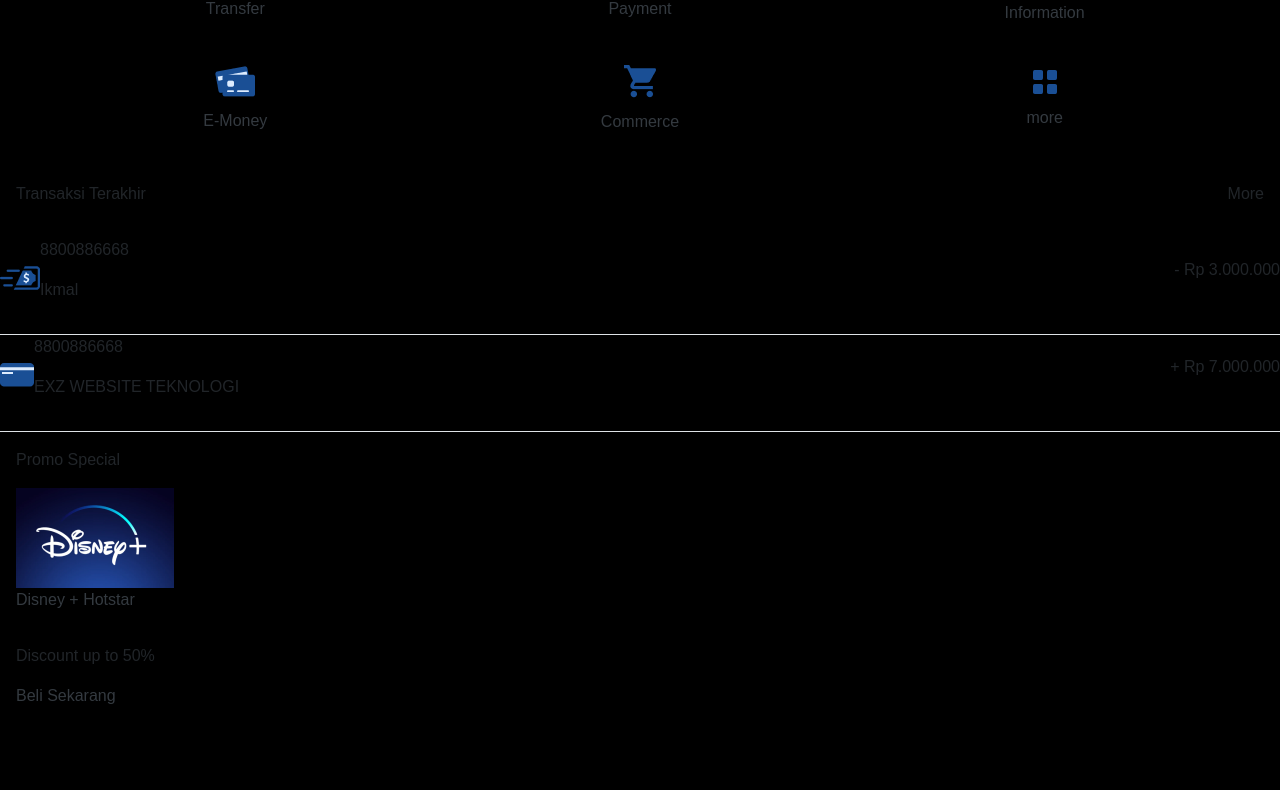
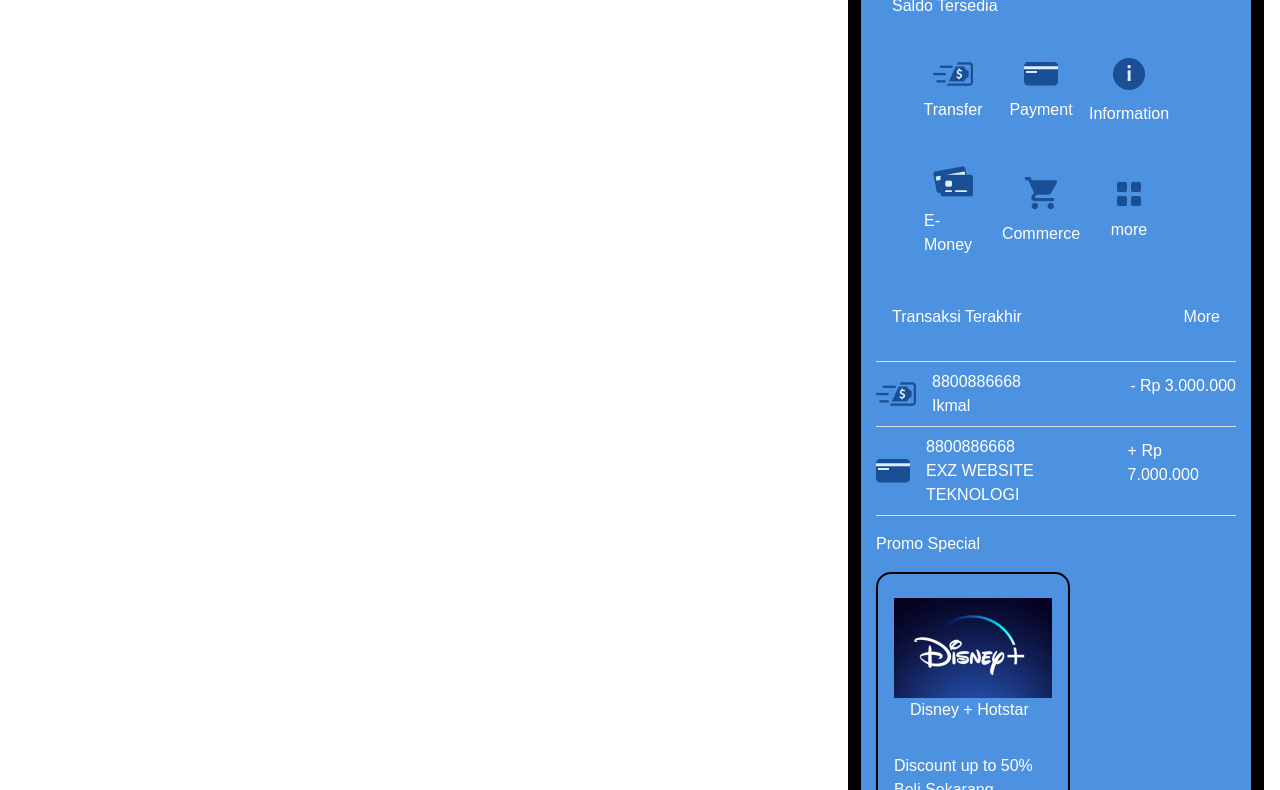
Before and after one commit to LanS0/Mobile-Commerce, a plain HTML site: page baru/dashboard.html in a window 1280 px wide. Shown: the part 235-1025 px from the top of the page. Before the commit the page ends 975 px from the top, so only its background shows below. Drawn offline with nearby package versions, Linux system fonts and the light colour scheme.

Commit message:
Commit : - dashboard

```diff
--- a/baru/dashboard.html
+++ b/baru/dashboard.html
@@ -14,20 +14,26 @@
       integrity="sha384-TX8t27EcRE3e/ihU7zmQxVncDAy5uIKz4rEkgIXeMed4M0jlfIDPvg6uqKI2xXr2"
       crossorigin="anonymous"
     />
-    <link rel="stylesheet" href="style.css" />
+    <link rel="stylesheet" href="styledashboard.css" />
     <title>Dashboard</title>
   </head>
 
-  <body style="background-color: black;">
+  <body>
+    <div class="d-flex flex-row col-lg-12 col-12 justify-content-lg-between justify-content-center p-0 p-lg-3">
+      <!-- Step 1 -->
+      <div class="col-lg-8 d-none d-lg-block">
+          <p><b>Kelompok 5 exztechnologi</b></p>
+            <p>Yusran</p>
+            <p>Ramdan</p>
+            <p>Tri</p>
+            <p>Michael Alan</p>
+            <p>Ikmal</p>
+      </div>
+      <!-- Step 2 -->
+      <div class="container col-lg-4 col-md-10 col-12 my-lg-3 justify-content-center d-flex flex-column"
+      style="border: 13px solid black; border-radius: 20px; background-color: #4D92E0; overflow: hidden; max-width: 500px;">
           <div
-      class="
-        time
-        px-3
-        d-flex
-        justify-content-between
-        align-items-center
-        position-fixed
-      "
+            class="d-flex align-items-baseline justify-content-between pt-3 table-responsive"
           >
             <p class="text-white font-weight-bold">9:41</p>
             <div class="d-flex align-items-center">
@@ -36,7 +42,6 @@
               <img class="ml-1" src="../BCA/batre-white.png" alt="" />
             </div>
           </div>
-
           <div class="main bg-main br-40">
             <div class="section-1 p-3">
               <p class="text-white font-16 mt-3">Hi, Ikmal Akbar Amirullah</p>
@@ -44,10 +49,12 @@
               <p class="text-white fw-200 font-12 mt-1">Saldo Tersedia</p>
 
               <div class="section-2 mx-3 px-3 pb-3">
-          <div class="row">
+                <section class="row">
+                  <div class="row col-lg-12 col-l2">
                     <div
                       class="
-                col-4
+                        col-lg-4
+                        col-6
                         d-flex
                         flex-column
                         w-100
@@ -61,12 +68,12 @@
                           <img src="../BCA/transfer.png" alt="" />
                         </div>
                       </a>
-              <p class="fw-400 text-dark mt-1 font-12">Transfer</p>
+                      <p class="text-white fw-400 mt-1 font-12">Transfer</p>
                     </div>
-
                     <div
                       class="
-                col-4
+                        col-lg-4
+                        col-6
                         d-flex
                         flex-column
                         w-100
@@ -78,11 +85,12 @@
                       <div class="card01 bg-gray02 br-15 p-2">
                         <img src="../BCA/payment.png" alt="" />
                       </div>
-              <p class="fw-400 text-dark mt-1 font-12">Payment</p>
+                      <p class="text-white fw-400 mt-1 font-12">Payment</p>
                     </div>
                     <div
                       class="
-                col-4
+                        col-lg-4
+                        col-6
                         d-flex
                         flex-column
                         w-100
@@ -94,11 +102,12 @@
                       <div class="card01 bg-gray02 br-15 p-2">
                         <img src="../BCA/information.png" alt="" />
                       </div>
-              <p class="fw-400 text-dark mt-1 font-12">Information</p>
+                      <p class="text-white fw-400 mt-1 font-12">Information</p>
                     </div>
                     <div
                       class="
-                col-4
+                        col-lg-4
+                        col-6
                         d-flex
                         flex-column
                         w-100
@@ -110,11 +119,12 @@
                       <div class="card01 bg-gray02 br-15 p-2">
                         <img src="../BCA/emoney.png" alt="" />
                       </div>
-              <p class="fw-400 text-dark mt-1 font-12">E-Money</p>
+                      <p class="text-white fw-400 mt-1 font-12">E-Money</p>
                     </div>
                     <div
                       class="
-                col-4
+                        col-lg-4
+                        col-6
                         d-flex
                         flex-column
                         w-100
@@ -126,11 +136,12 @@
                       <div class="card01 bg-gray02 br-15 p-2">
                         <img src="../bca/commerce.png" alt="" />
                       </div>
-              <p class="fw-400 text-dark mt-1 font-12">Commerce</p>
+                      <p class="text-white fw-400 mt-1 font-12">Commerce</p>
                     </div>
                     <div
                       class="
-                col-4
+                        col-lg-4
+                        col-6
                         d-flex
                         flex-column
                         w-100
@@ -142,38 +153,42 @@
                       <div class="card01 bg-gray02 br-15 p-2">
                         <img src="../BCA/more.png" alt="" />
                       </div>
-              <p class="fw-400 text-dark mt-1 font-12">more</p>
+                      <p class="text-white fw-400 mt-1 font-12">more</p>
                     </div>
                   </div>
+                </section>
               </div>
             </div>
 
             <div class="section-3 pb-3">
               <div class="d-flex align-items-center justify-content-between px-3">
-          <p class="fw-600 font-16">Transaksi Terakhir</p>
-          <p class="font-12 text-blue02 more">More</p>
+                <p class="text-white fw-600 font-16">Transaksi Terakhir</p>
+                <p class="text-white font-12 text-blue02 more">More</p>
               </div>
-        <ul class="ul-main mt-3">
+              <ul class="ul-main mt-3"
+              style="list-style-type: none;"
+              >
                 <li>
                   <div
                     class="
                       d-flex
                       align-items-center
                       justify-content-between
+                      border-top
                       border-bottom
-                pb-3
+                      py-2
                     "
                   >
                     <div class="d-flex align-items-center">
                       <div class="wrap-img">
                         <img src="../BCA/transfer.png" alt="" />
                       </div>
-                <div class="d-flex flex-column">
-                  <p class="font-14 fw-400">8800886668</p>
-                  <p class="font-14 fw-400">Ikmal</p>
+                      <div class="d-flex flex-column pl-3">
+                        <p class="text-white font-14 fw-400 m-0" >8800886668</p>
+                        <p class="text-white font-14 fw-400 m-0">Ikmal</p>
                       </div>
                     </div>
-              <p class="font-16 fw-600 text-red">- Rp 3.000.000</p>
+                    <p class="text-white font-16 fw-600 text-red">- Rp 3.000.000</p>
                   </div>
                 </li>
                 <li>
@@ -183,31 +198,36 @@
                       align-items-center
                       justify-content-between
                       border-bottom
-                pb-3
+                      py-2
                     "
                   >
                     <div class="d-flex align-items-center">
                       <div class="wrap-img">
                         <img src="../BCA/payment.png" alt="" />
                       </div>
-                <div class="d-flex flex-column">
-                  <p class="font-14 fw-400">8800886668</p>
-                  <p class="font-14 fw-400">EXZ WEBSITE TEKNOLOGI</p>
+                      <div class="d-flex flex-column pl-3">
+                        <p class="text-white font-14 fw-400 m-0">8800886668</p>
+                        <p class="text-white font-14 fw-400 m-0">EXZ WEBSITE TEKNOLOGI</p>
                       </div>
                     </div>
-              <p class="font-16 fw-600 text-green">+ Rp 7.000.000</p>
+                    <p class="text-white font-16 fw-600 text-green">+ Rp 7.000.000</p>
                   </div>
                 </li>
               </ul>
 
-        <div class="px-3">
-          <p class="fw-600 font-16">Promo Special</p>
-          <div class="promo mt-3">
+              <p class="text-white fw-600 font-16">Promo Special</p>
+              <div class="d-flex flex-row justify-content-start">
+                <div class="d-flex py-2" style="border: 2px solid black; border-radius: 15px;">
+                  <div class="mt-3 px-3">
                       <img src="../BCA/image 4.png" alt="" />
                       <div class="d-flex flex-column">
-              <p class="font-16 fw-600 text-dark">Disney + Hotstar</p>
-              <p class="font-12 mt-3">Discount up to 50%</p>
-              <p class="font-13 fw-500 text-dark">Beli Sekarang</p>
+                        <p class="text-white font-16 fw-600 px-3">Disney + Hotstar</p>
+                        <p class="text-white font-12 mt-3 mb-0">Discount up to 50%</p>
+                        <p class="text-white font-13 m-0 fw-500">Beli Sekarang</p>
+                      </div>
+                    </div>
+                </div>
+              </div>
             </div>
           </div>
         </div>
--- /dev/null
+++ b/baru/styledashboard.css
@@ -0,0 +1,6 @@
+*{
+    margin: 0;
+    padding: 0;
+    font-family: sans-serif;
+    color: solid black
+}
```
Lines whose indentation alone changed are shown as unchanged.
